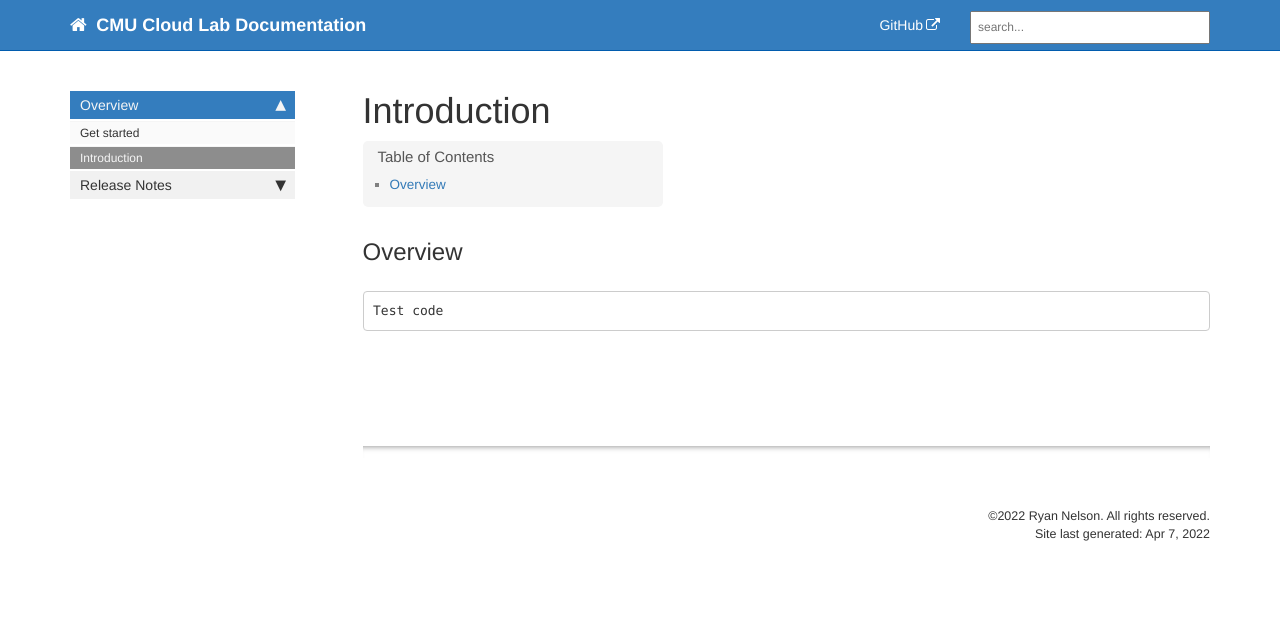
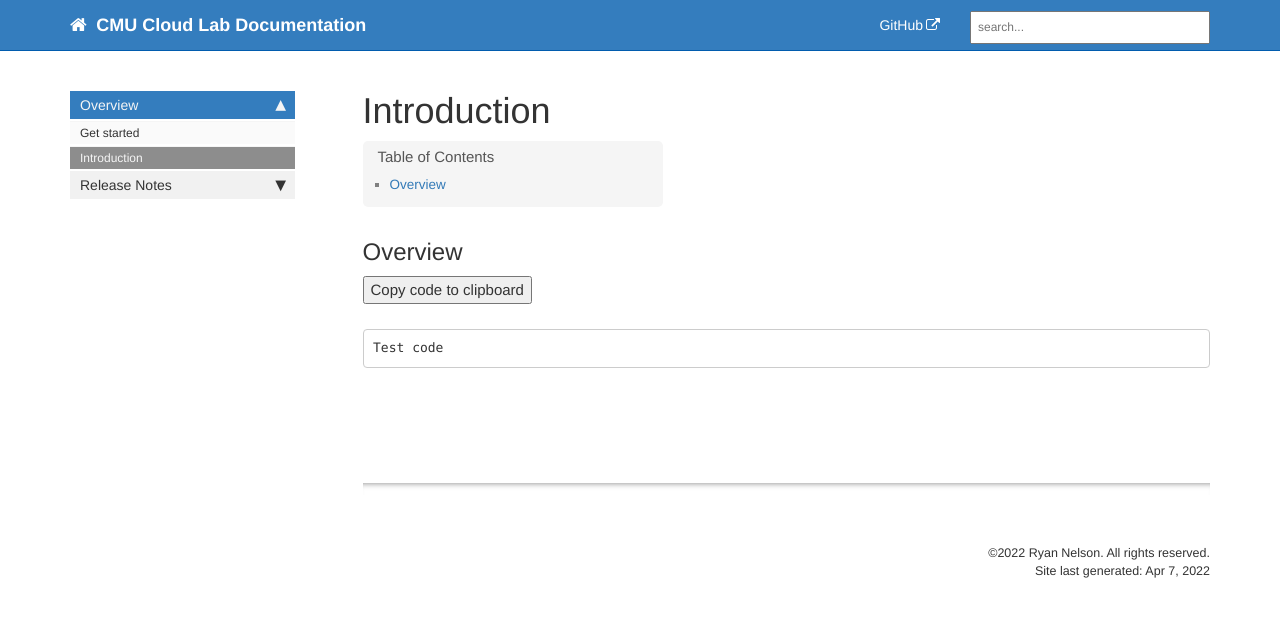
Before and after one commit to cmu-cloud-lab/cmu-cloud-lab.github.io, a Jekyll site: the page built from pages/mydoc/mydoc_introduction.md, in a window 1280 px wide. Shown: the top 617 px of the page. Built offline with Jekyll 4.4.1, drawn with Linux system fonts in a browser that asks for light colours; comment, search, counter and statistics services are not loaded.

Commit message:
Copy block

````diff
--- /dev/null
+++ b/_includes/codeHeader.html
@@ -0,0 +1,5 @@
+<div class="code-header">
+  <button class="copy-code-button">
+    Copy code to clipboard
+  </button>
+</div>
--- a/css/customstyles.css
+++ b/css/customstyles.css
@@ -66,7 +66,9 @@ body {
 .gi-5x{font-size: 5em;}
 
 
-
+.copy-code-button {
+  display: block;
+}
 
 
 .breadcrumb > .active {color: #777 !important;}
--- a/pages/mydoc/mydoc_introduction.md
+++ b/pages/mydoc/mydoc_introduction.md
@@ -7,6 +7,8 @@ folder: mydoc
 
 ## Overview
 
+{% include codeHeader.html %}
+
 ```
 Test code
 ```
````
